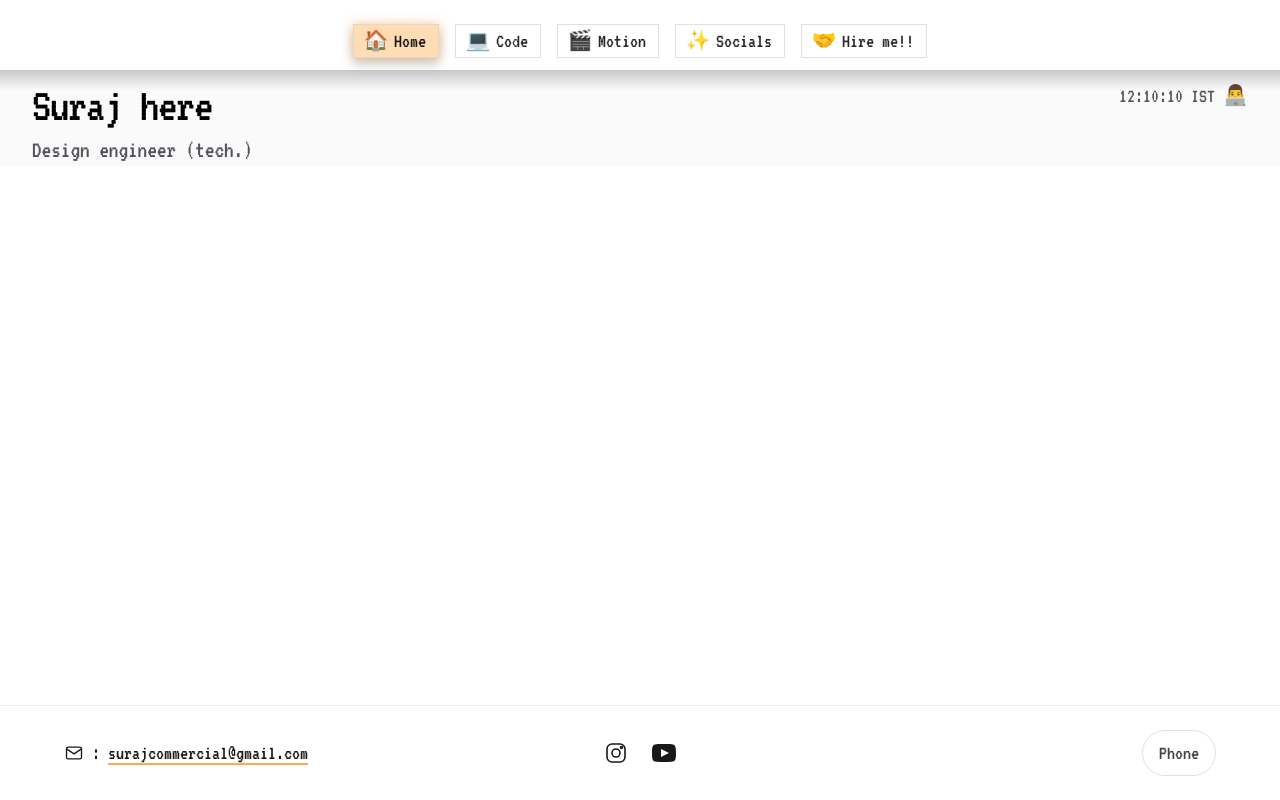
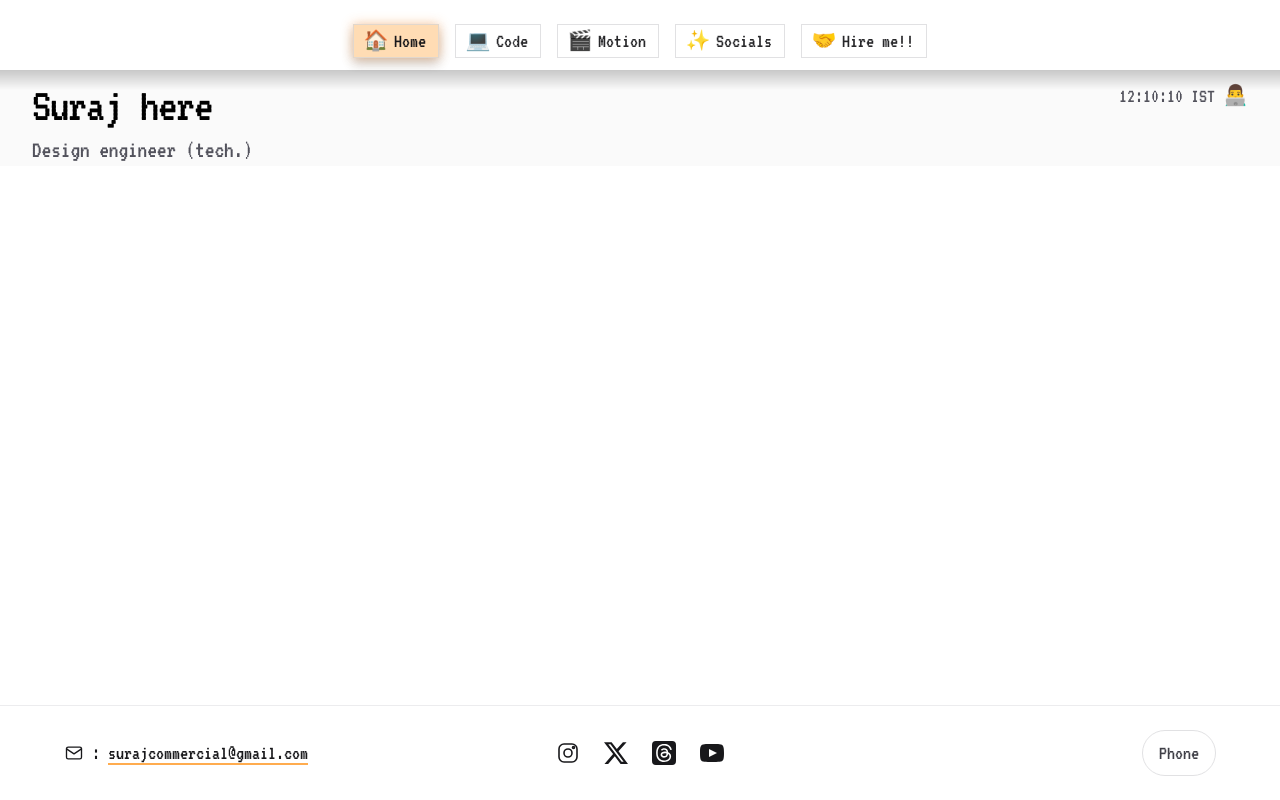
Before and after one commit to surajbanthot/bysuraj.in, a Next.js app: page / in a window 1280 px wide. Built offline with nearby package versions, Linux system fonts and the light colour scheme.

Commit message:
footer link addition:

```diff
--- a/src/components/FooterBar.tsx
+++ b/src/components/FooterBar.tsx
@@ -64,6 +64,29 @@ export default function FooterBar() {
                 <rect x="3" y="3" width="18" height="18" rx="5" />
                 <circle cx="12" cy="12" r="4" />
                 <circle cx="17.5" cy="6.5" r="1" />
+              </svg>
+            </a>
+            <a
+              href="https://x.com/SurajBanthot"
+              target="_blank"
+              rel="noreferrer"
+              className="text-zinc-900 transition hover:text-orange-500 dark:text-zinc-100"
+              aria-label="X"
+            >
+              <svg width="24" height="24" viewBox="0 0 16 16" fill="currentColor" aria-hidden="true">
+                <path d="M12.6.75h2.454l-5.36 6.142L16 15.25h-4.937l-3.867-5.07-4.425 5.07H.316l5.733-6.57L0 .75h5.063l3.495 4.633L12.601.75Zm-.86 13.028h1.36L4.323 2.145H2.865z" />
+              </svg>
+            </a>
+            <a
+              href="https://www.threads.com/@bysuraj.in"
+              target="_blank"
+              rel="noreferrer"
+              className="text-zinc-900 transition hover:text-orange-500 dark:text-zinc-100"
+              aria-label="Threads"
+            >
+              <svg width="24" height="24" viewBox="0 0 16 16" fill="currentColor" aria-hidden="true">
+                <path d="M6.81 9.204c0-.41.197-1.062 1.727-1.062.469 0 .758.034 1.146.121-.124 1.606-.91 1.818-1.674 1.818-.418 0-1.2-.218-1.2-.877Z" />
+                <path d="M2.59 16h10.82A2.59 2.59 0 0 0 16 13.41V2.59A2.59 2.59 0 0 0 13.41 0H2.59A2.59 2.59 0 0 0 0 2.59v10.82A2.59 2.59 0 0 0 2.59 16M5.866 5.91c.567-.81 1.315-1.126 2.35-1.126.73 0 1.351.246 1.795.711.443.466.696 1.132.754 1.983q.368.154.678.363c.832.559 1.29 1.395 1.29 2.353 0 2.037-1.67 3.806-4.692 3.806-2.595 0-5.291-1.51-5.291-6.004C2.75 3.526 5.361 2 8.033 2c1.234 0 4.129.182 5.217 3.777l-1.02.264c-.842-2.56-2.607-2.968-4.224-2.968-2.675 0-4.187 1.628-4.187 5.093 0 3.107 1.69 4.757 4.222 4.757 2.083 0 3.636-1.082 3.636-2.667 0-1.079-.906-1.595-.953-1.595-.177.925-.651 2.482-2.733 2.482-1.213 0-2.26-.838-2.26-1.936 0-1.568 1.488-2.136 2.663-2.136.44 0 .97.03 1.247.086 0-.478-.404-1.296-1.426-1.296-.911 0-1.16.288-1.45.624l-.024.027c-.202-.135-.875-.601-.875-.601Z" />
               </svg>
             </a>
             <a
```
